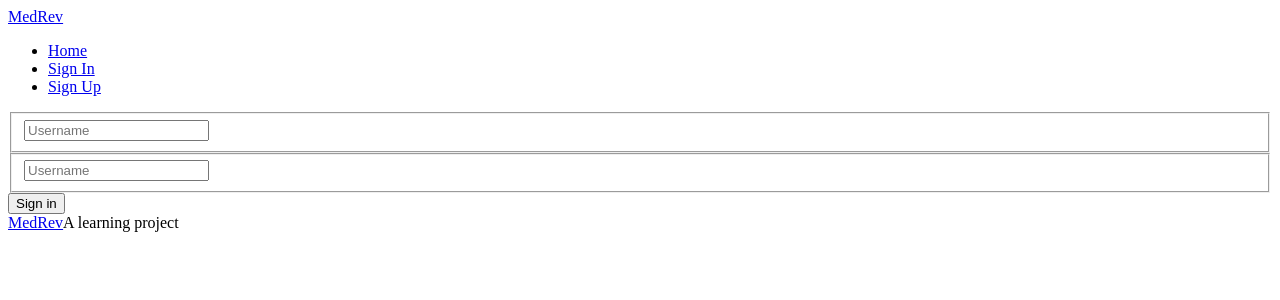
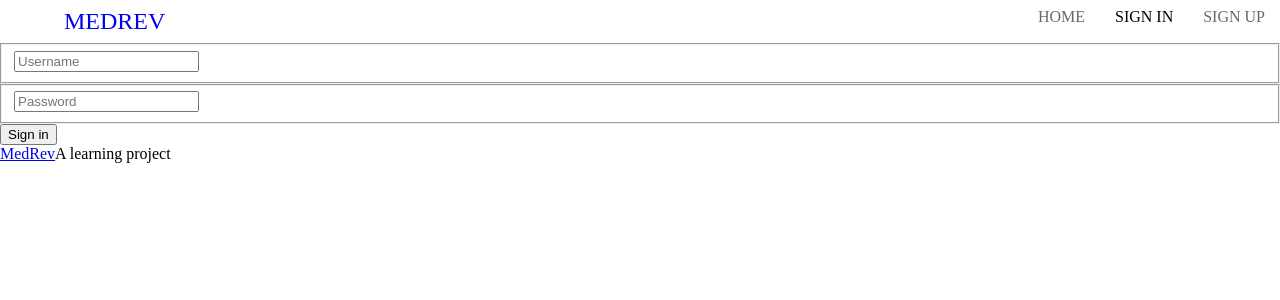
Before and after one commit to AkshithBellare/medrev, a Vue app in the folder frontend/: page /#/login in a window 1280 px wide. Shown: the top 300 px of the page. Built offline with nearby package versions, Linux system fonts and the light colour scheme.

Commit message:
made some changes to header

```diff
--- a/frontend/src/App.vue
+++ b/frontend/src/App.vue
@@ -11,7 +11,7 @@ import MedRevHeader from "./components/TheHeader"
 import MedRevFooter from "./components/TheFooter"
 export default {
   name: "App",
-  components: {
+ components: {
     MedRevHeader,
     MedRevFooter,
   }
--- /dev/null
+++ b/frontend/src/assets/global.css
@@ -0,0 +1,4 @@
+* {
+    box-sizing: border-box;
+    margin: 0;
+}
--- a/frontend/src/components/TheHeader.vue
+++ b/frontend/src/components/TheHeader.vue
@@ -1,9 +1,9 @@
 <template>
+    <header>
+	    <router-link class="navbar-brand" :to="{ name: 'home' }">
+                MEDREV
+        </router-link>
 			<nav>
-        <div>
-            <router-link class="navbar-brand" :to="{ name: 'home' }">
-                MedRev
-            </router-link>
                 <ul v-if="!isAuthenticated" class="">
                     <li class="">
                         <router-link :to="{ name: 'home' }">Home</router-link>
@@ -17,11 +17,12 @@
                         <router-link :to="{ name: 'register' }">Sign Up</router-link>
                     </li>
                 </ul>
+
                 <ul v-else class="">
                     <button v-on:click="logout">LOGOUT</button>
                 </ul>
-        </div>
     		</nav>
+    </header>
 </template>
 
 <script>
@@ -40,3 +41,52 @@ export default {
     }
 }
 </script>
+
+<style scoped>
+	header,
+    nav {
+        display: flex;
+    }
+
+    header {
+        flex-direction: row;
+        justify-content: space-between;
+        padding-top: 0.5em;
+        padding-bottom: 0.5em;
+    }
+
+    .navbar-brand {
+        padding-left: 5%;
+        font-size: 1.5em;
+        margin: 0;
+
+    }
+
+    nav a {
+        padding: 10px 15px;
+        text-transform: uppercase;
+        text-align: center;
+        color: #696966;
+    }
+
+    nav a:hover {
+        color: #464646;
+    }
+
+    nav a.router-link-exact-active {
+        color: #000000;
+    }
+    li {
+        display: inline;
+    }
+    ul {
+        margin: 0;
+        padding: 0;
+        list-style: none;
+    }
+
+    a{
+        text-decoration: none;
+
+    }
+</style>
--- a/frontend/src/main.js
+++ b/frontend/src/main.js
@@ -2,6 +2,7 @@ import Vue from "vue";
 import App from "./App.vue";
 import router from "./router";
 import store from "./store";
+import "../src/assets/global.css"
 import ApiService from "./common/api.service"
 Vue.config.productionTip = false;
 
--- a/frontend/src/views/Login.vue
+++ b/frontend/src/views/Login.vue
@@ -6,7 +6,7 @@
             </fieldset>
 
             <fieldset>
-                 <input type="text" placeholder="Username" v-model="password"/>
+                 <input type="text" placeholder="Password" v-model="password"/>
             </fieldset>
 
             <button>Sign in</button>
```
Lines whose indentation alone changed are shown as unchanged.
